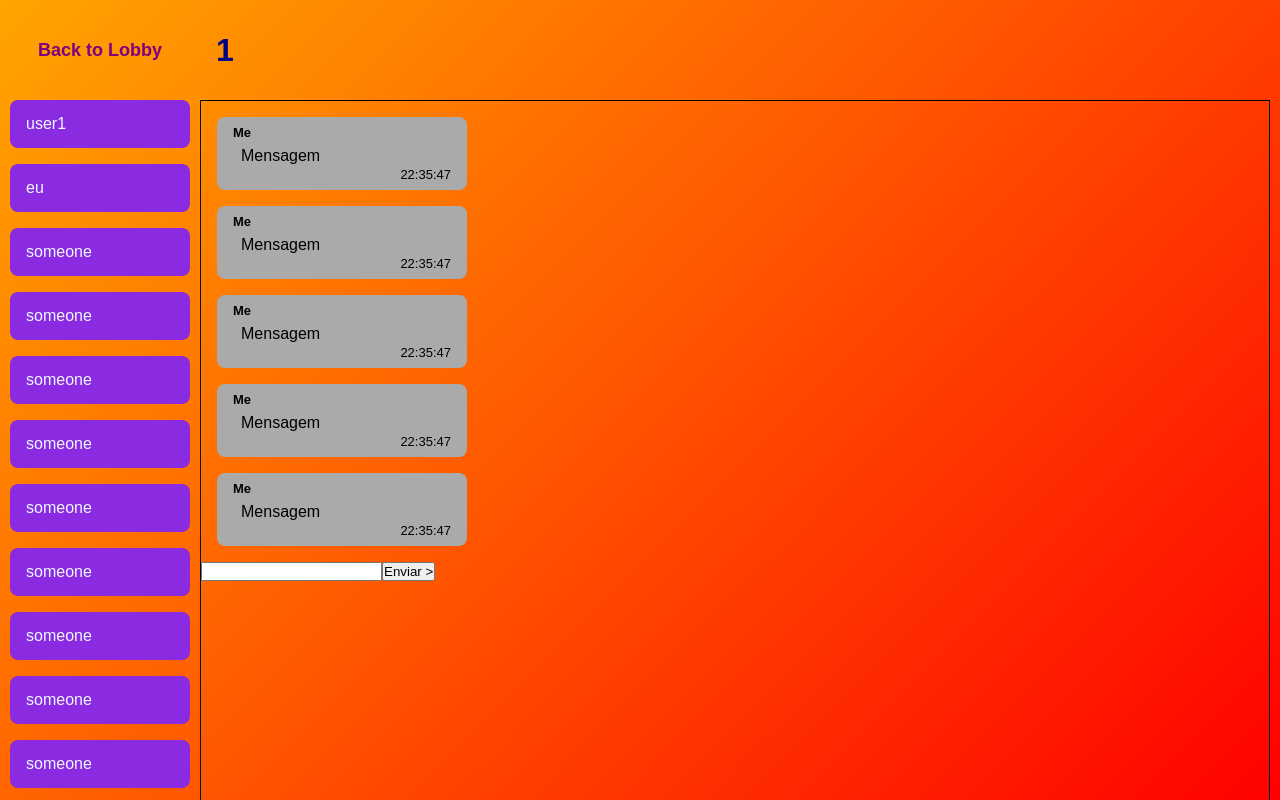
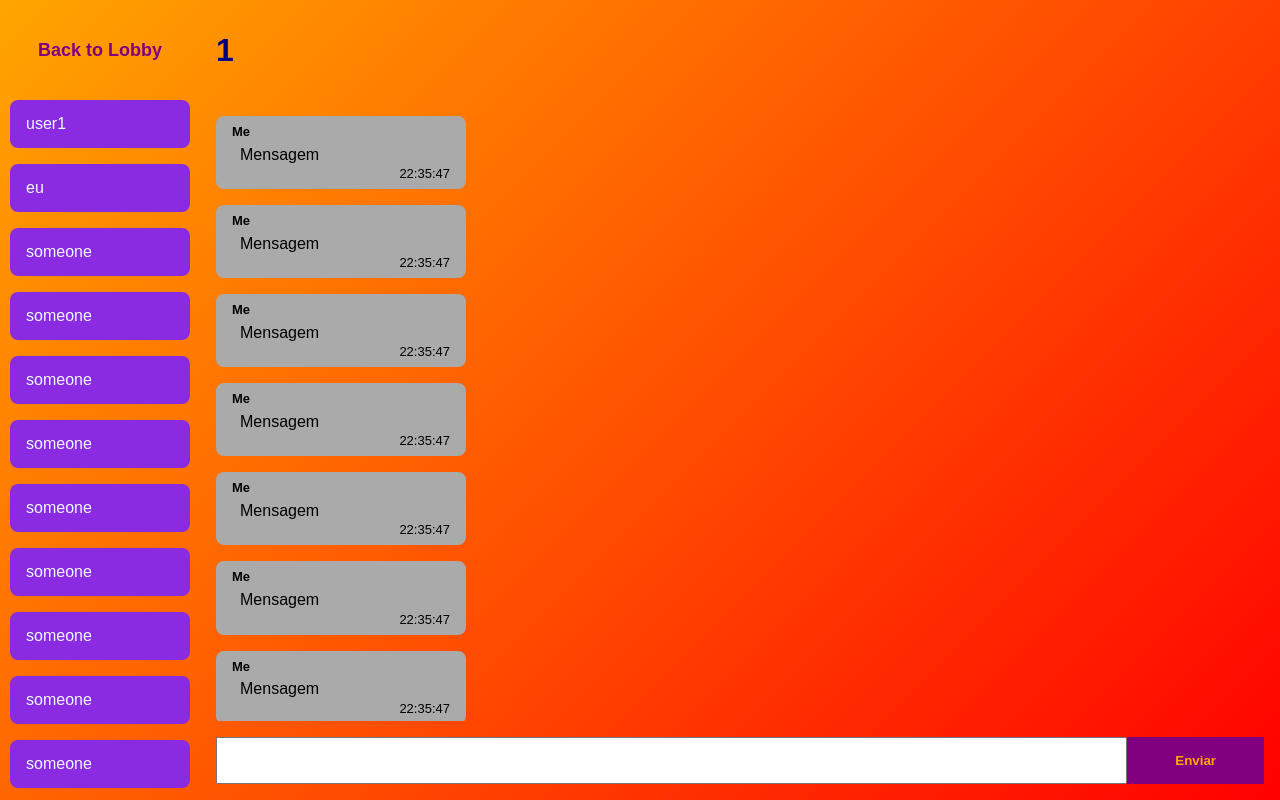
Before and after one commit to daviprios/chat-app, a React app: page /1 in a window 1280 px wide. Built offline with nearby package versions, Linux system fonts and the light colour scheme; the HTML template or start-up script is replaced by a standard one.

Commit message:
add style to chat

```diff
--- a/src/views/Room/Chat/index.module.css
+++ b/src/views/Room/Chat/index.module.css
@@ -5,13 +5,54 @@
 	justify-content: center;
 	align-items: center;
 
-	height: calc(100% - 10px);
-	width: calc(100% - 10px);
-
-	border: solid 1px black;
+	height: 100%;
 }
 
-.chat > * {
+.chat > div {
+	display: flex;
+	flex-direction: column;
+
 	height: 100%;
 	width: 100%;
 }
+
+.chat > div > ul{
+	flex-basis: 1px;
+	flex-grow: 1;
+
+	overflow-y: auto;
+}
+
+.chat > div > form{
+	display: flex;
+
+	width: 100%;
+
+	padding: 1rem;
+}
+
+.chat > div > form > input{
+	flex-grow: 1;
+
+	width: auto;
+
+	padding-left: 1rem;
+
+	font-size: 125%;
+}
+
+.chat > div > form > button{
+	padding: 1rem 3rem;
+
+	color: orange;
+	background-color: purple;
+
+	border: none;
+
+	font-weight: bold;
+}
+
+.chat > div > form > button:hover{
+	cursor: pointer;
+	background-color: blueviolet;
+}
--- a/src/views/Room/Chat/index.tsx
+++ b/src/views/Room/Chat/index.tsx
@@ -35,7 +35,68 @@ const Chat = () => {
 			senderName: 'Me',
 			timestamp: new Date(),
 		},
+		{
+			message: 'Mensagem',
+			senderName: 'Me',
+			timestamp: new Date(),
+		},
+		{
+			message: 'Mensagem',
+			senderName: 'Me',
+			timestamp: new Date(),
+		},
+		{
+			message: 'Mensagem',
+			senderName: 'Me',
+			timestamp: new Date(),
+		},
+		{
+			message: 'Mensagem',
+			senderName: 'Me',
+			timestamp: new Date(),
+		},
+		{
+			message: 'Mensagem',
+			senderName: 'Me',
+			timestamp: new Date(),
+		},
+		{
+			message: 'Mensagem',
+			senderName: 'Me',
+			timestamp: new Date(),
+		},
+		{
+			message: 'Mensagem',
+			senderName: 'Me',
+			timestamp: new Date(),
+		},
+		{
+			message: 'Mensagem',
+			senderName: 'Me',
+			timestamp: new Date(),
+		},
+		{
+			message: 'Mensagem',
+			senderName: 'Me',
+			timestamp: new Date(),
+		},
+		{
+			message: 'Mensagem',
+			senderName: 'Me',
+			timestamp: new Date(),
+		},
+		{
+			message: 'Mensagem',
+			senderName: 'Me',
+			timestamp: new Date(),
+		},
 	])
+
+	const [message, setMessage] = useState('')
+
+	const sendMessage: React.FormEventHandler<HTMLFormElement> = (e) => {
+		e.preventDefault()
+	}
 
 	return (
 		<section className={styles.chat}>
@@ -52,9 +113,9 @@ const Chat = () => {
 						)
 					})}
 				</ul>
-				<form>
-					<input />
-					<button>Enviar {'>'}</button>
+				<form onSubmit={sendMessage}>
+					<input value={message} onChange={e => setMessage(e.currentTarget.value)} />
+					<button type='submit'>Enviar</button>
 				</form>
 			</div>
 		</section>
--- a/src/views/Room/List/index.module.css
+++ b/src/views/Room/List/index.module.css
@@ -1,5 +1,6 @@
 .list {
 	grid-area: list;
+	overflow-y: auto;
 }
 
 .list ul {
```
